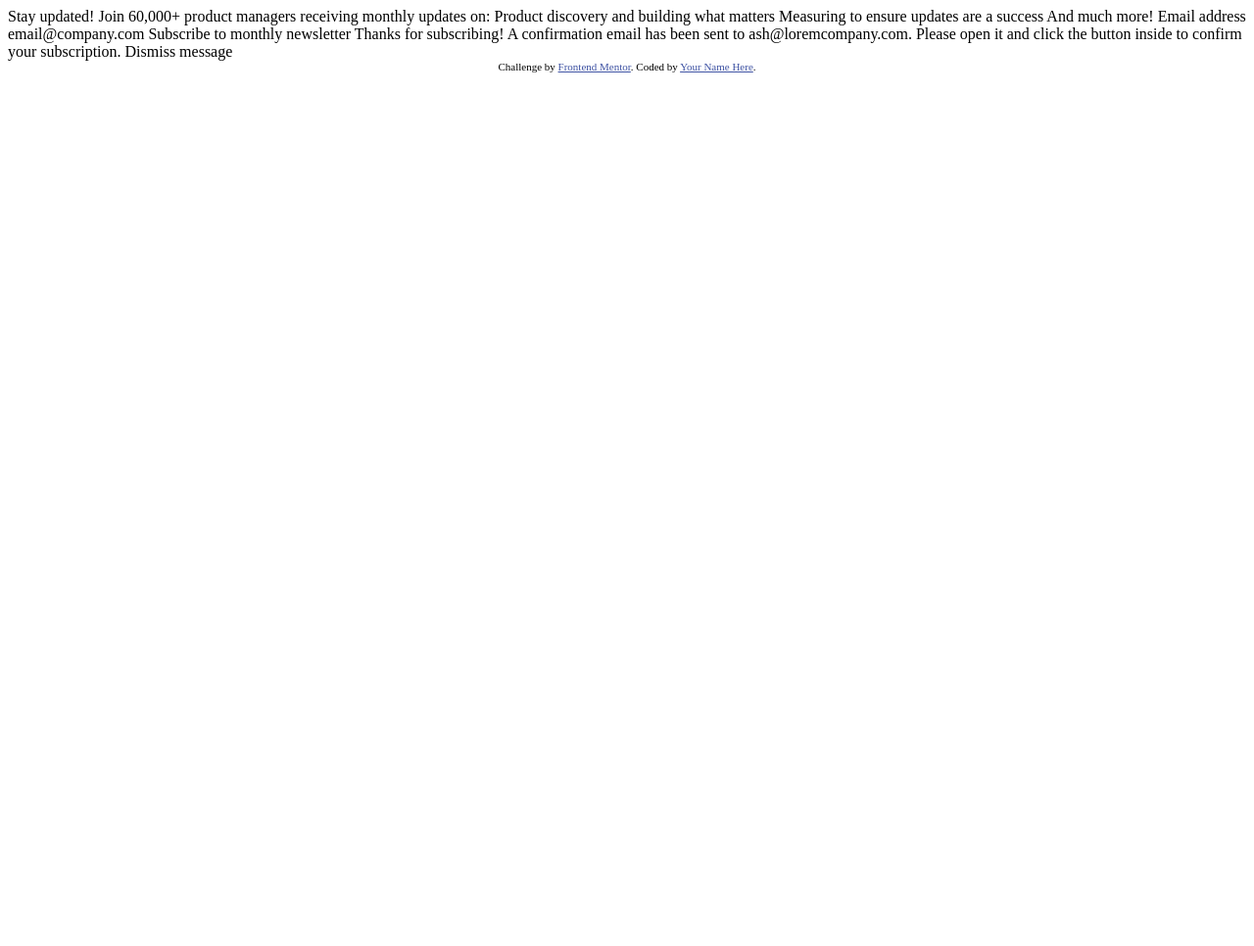
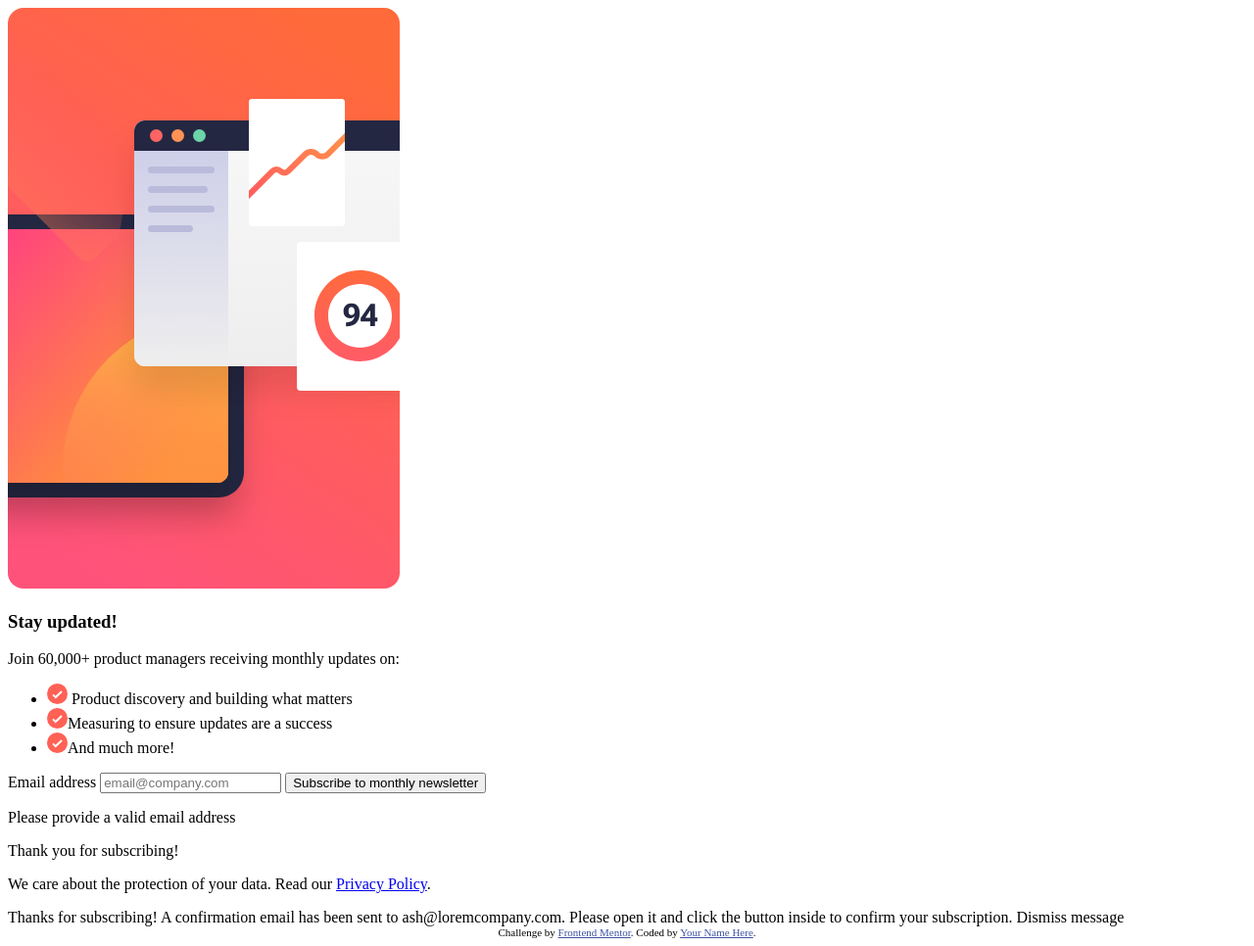
Before and after one commit to moumintech/newsletter-sign-up-with-success-message-main, a plain HTML site: page index.html in a window 1280 px wide. Shown: the whole page at 98% size. Before the commit the page ends 800 px from the top, so only its background shows below. Drawn offline with Linux system fonts and the light colour scheme.

Commit message:
refactor: improve HTML

```diff
--- a/index.html
+++ b/index.html
@@ -1,52 +1,80 @@
 <!DOCTYPE html>
 <html lang="en">
   <head>
-  <meta charset="UTF-8">
-  <meta name="viewport" content="width=device-width, initial-scale=1.0"> <!-- displays site properly based on user's device -->
+    <meta charset="UTF-8" />
+    <meta name="viewport" content="width=device-width, initial-scale=1.0" />
+    <!-- displays site properly based on user's device -->
 
-  <link rel="icon" type="image/png" sizes="32x32" href="./assets/images/favicon-32x32.png">
+    <link
+      rel="icon"
+      type="image/png"
+      sizes="32x32"
+      href="./assets/images/favicon-32x32.png"
+    />
 
-  <title>Frontend Mentor | Newsletter sign-up form with success message</title>
+    <title>
+      Frontend Mentor | Newsletter sign-up form with success message
+    </title>
 
     <!-- Feel free to remove these styles or customise in your own stylesheet 👍 -->
     <style>
-    .attribution { font-size: 11px; text-align: center; }
-    .attribution a { color: hsl(228, 45%, 44%); }
+      .attribution {
+        font-size: 11px;
+        text-align: center;
+      }
+      .attribution a {
+        color: hsl(228, 45%, 44%);
+      }
     </style>
   </head>
   <body>
+    <main>
+      <section class="wapper">
+        <section class="container">
+          <img
+            class="logo"
+            src="assets/images/illustration-sign-up-desktop.svg"
+            alt="illustration-sign-up-desktop"
+          />
+        <h1 class="title">Stay updated!</h1>
 
-  <!-- Sign-up form start -->
+        <p>
+          Join 60,000+ product managers receiving monthly updates on:
+          <ul> <li> <img class="icon-list" src="./assets/images/icon-list.svg" alt="icon-list"> Product
+          discovery and building what matters </li><li> <img class="icon-list" src="./assets/images/icon-list.svg" alt="icon-list">Measuring to ensure updates are a
+          success </li> <li> <img class="icon-list" src="./assets/images/icon-list.svg" alt="icon-list">And much more!</li>
+          </ul>
+        </p>
+        <form class="form" action="#" method="post">
+          <label for="email">Email address</label>
+          <input type="email" id="email" name="email" placeholder="email@company.com" required />
+          <button type="submit">Subscribe to monthly newsletter</button>
 
-  Stay updated!
-
-  Join 60,000+ product managers receiving monthly updates on:
-
-  Product discovery and building what matters
-  Measuring to ensure updates are a success
-  And much more!
-
-  Email address
-  email@company.com
-
-  Subscribe to monthly newsletter
-
+          <p class="error-message">Please provide a valid email address</p>
+          <p class="success-message">Thank you for subscribing!</p>
+          <p class="privacy-policy">
+            We care about the protection of your data. Read our
+            <a href="#">Privacy Policy</a>.
+          </p>
+        </form>
+      </section>
       <!-- Sign-up form end -->
 
       <!-- Success message start -->
-
-  Thanks for subscribing!
-
-  A confirmation email has been sent to ash@loremcompany.com.
-  Please open it and click the button inside to confirm your subscription.
-
-  Dismiss message
-
+      <section class="success-message">
+        Thanks for subscribing! A confirmation email has been sent to
+        ash@loremcompany.com. Please open it and click the button inside to
+        confirm your subscription. Dismiss message
+      </section>
       <!-- Success message end -->
-
+      <footer>
         <div class="attribution">
-    Challenge by <a href="https://www.frontendmentor.io?ref=challenge" target="_blank">Frontend Mentor</a>.
-    Coded by <a href="#">Your Name Here</a>.
+          Challenge by
+          <a href="https://www.frontendmentor.io?ref=challenge" target="_blank"
+            >Frontend Mentor</a
+          >. Coded by <a href="#">Your Name Here</a>.
         </div>
+      </footer>
+    </main>
   </body>
 </html>
```
Lines whose indentation alone changed are shown as unchanged.
